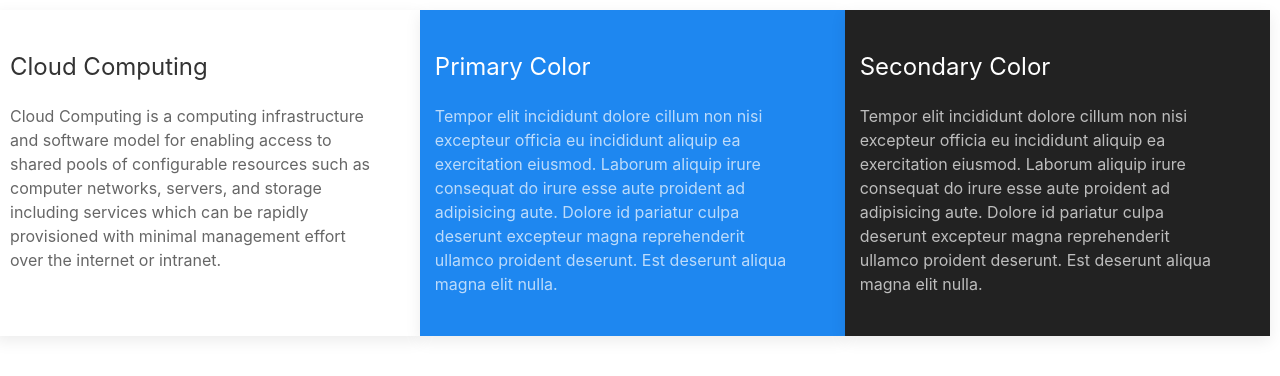
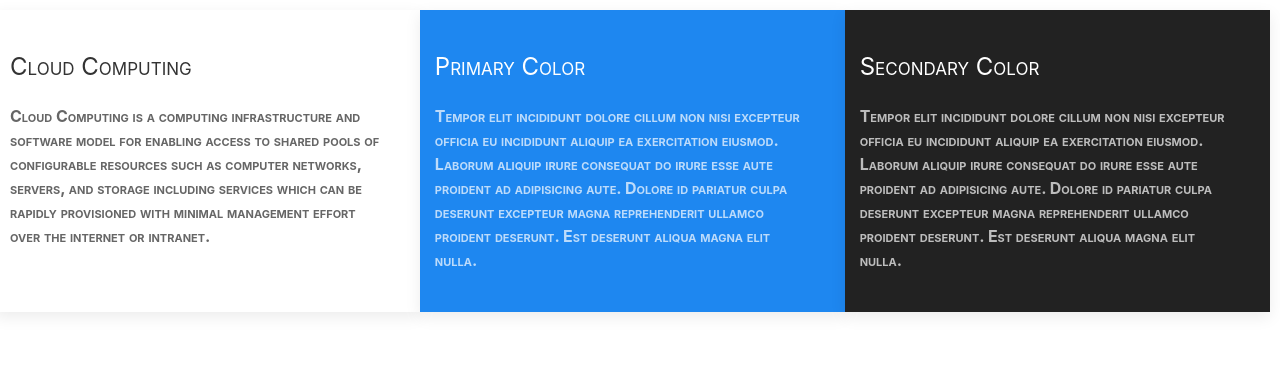
Before and after one commit to codingEzio/css_crashcourse, a plain HTML site: page uikit-tryout/uikit_card.html in a window 1280 px wide. Drawn offline with Linux system fonts and the light colour scheme.

```diff
--- a/uikit-tryout/css/style.css
+++ b/uikit-tryout/css/style.css
@@ -1,3 +1,6 @@
 body {
   padding: 10px 10px 10px 10px;
+
+  font-weight: bold;
+  font-variant: small-caps;
 }
--- a/uikit-tryout/index.html
+++ b/uikit-tryout/uikit_card.html
@@ -2,7 +2,7 @@
 <html lang="en">
   <head>
     <meta charset="utf-8" />
-    <title>UIKit Try Out</title>
+    <title>UIKit Card</title>
     <meta name="description" content="" />
     <meta name="author" content="" />
     <meta name="viewport" content="width=device-width,initial-scale=1" />
```
